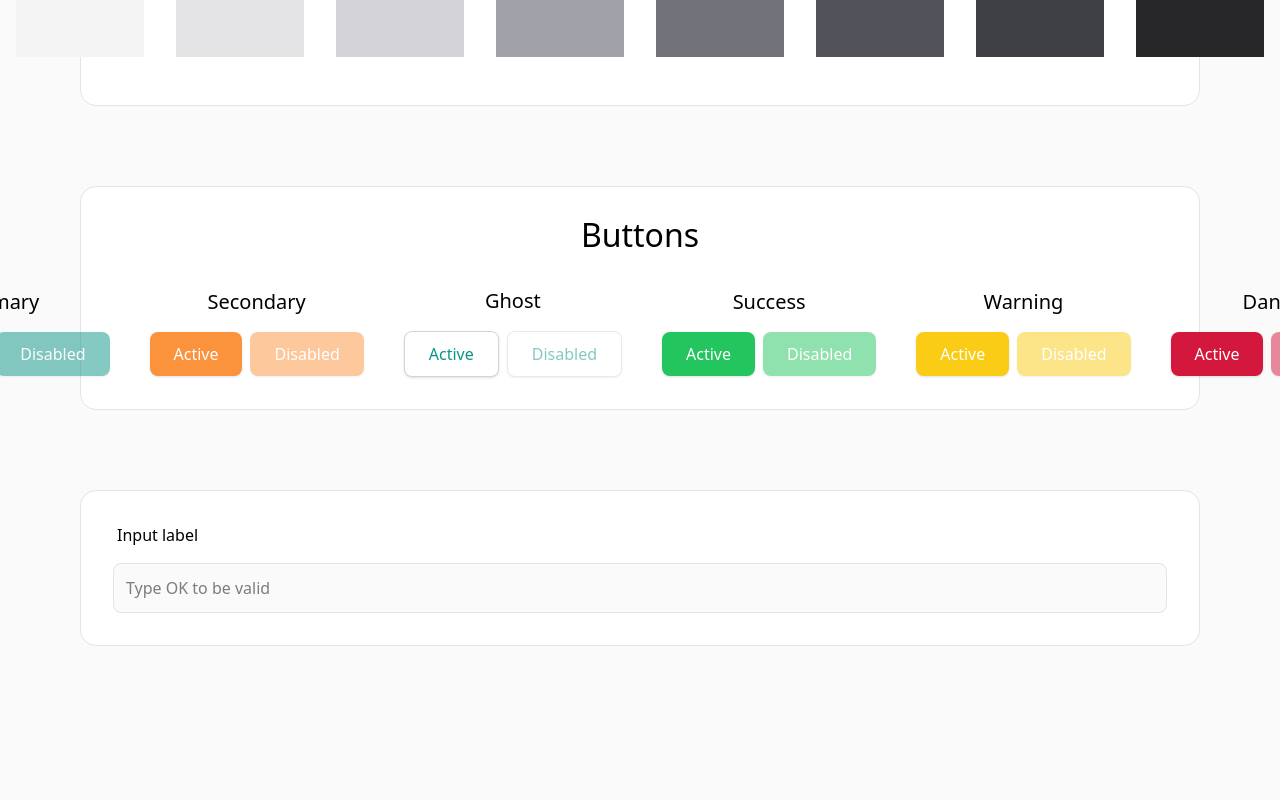
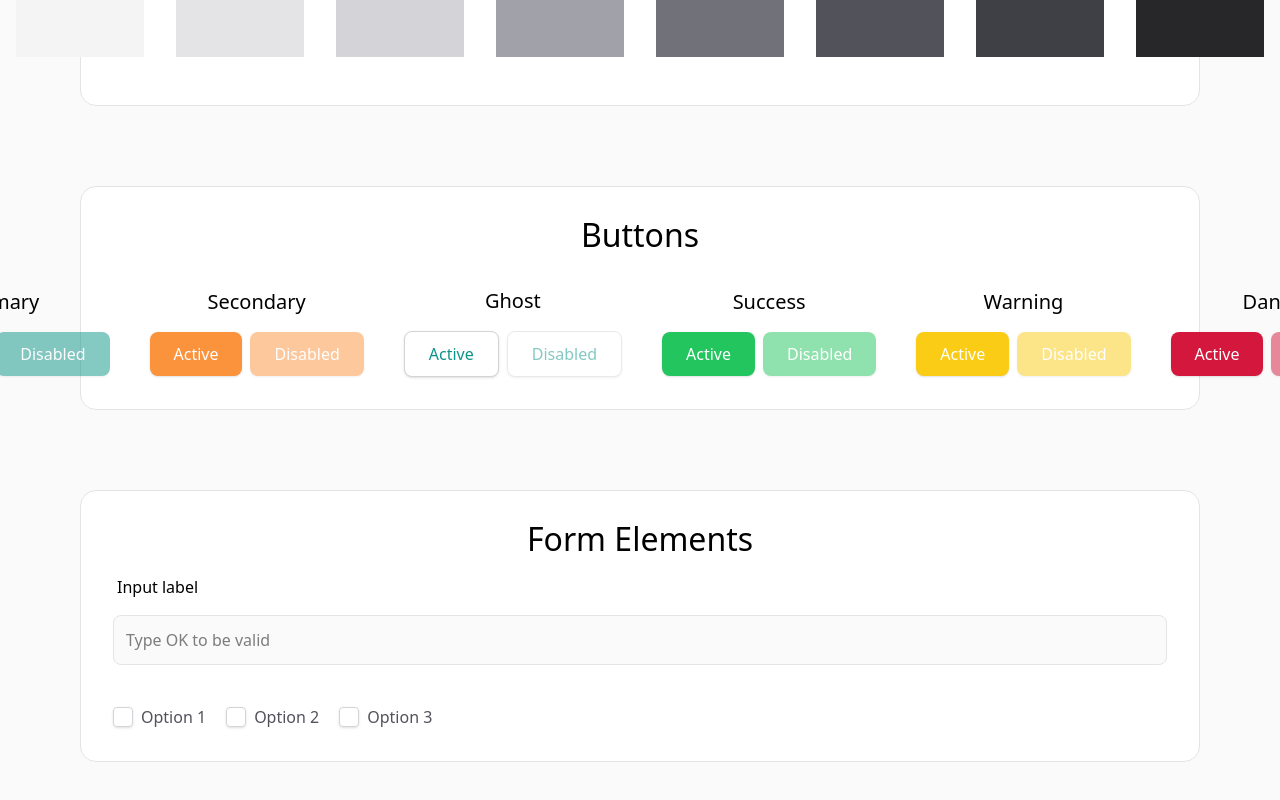
Before and after one commit to gregoirelebas/SkillSwap-Front, a React (Vite) app: page / in a window 1280 px wide. Shown: the part 964-1764 px from the top of the page. Before the commit the page ends 1690 px from the top, so only its background shows below. Built offline with nearby package versions, Linux system fonts and the light colour scheme.

Commit message:
Created a checkbox element.

```diff
--- /dev/null
+++ b/src/components/checkbox.tsx
@@ -0,0 +1,36 @@
+import type { InputHTMLAttributes } from 'react';
+
+interface CheckboxProps extends InputHTMLAttributes<HTMLInputElement> {
+  label?: string;
+}
+
+export default function Checkbox(props: CheckboxProps) {
+  return (
+    <div className="row">
+      <div className="flex relative">
+        <input
+          type="checkbox"
+          className="peer h-5 w-5 cursor-pointer transition-all appearance-none rounded shadow hover:shadow-md border border-neutral-300 checked:bg-neutral-800 checked:border-neutral-800"
+          {...props}
+        />
+        <span className="absolute text-white opacity-0 peer-checked:opacity-100 top-1/2 left-1/2 transform -translate-x-1/2 -translate-y-1/2">
+          <svg
+            xmlns="http://www.w3.org/2000/svg"
+            className="h-3.5 w-3.5"
+            viewBox="0 0 20 20"
+            fill="currentColor"
+            stroke="currentColor"
+            strokeWidth="1.5">
+            <path
+              fillRule="evenodd"
+              d="M16.707 5.293a1 1 0 010 1.414l-8 8a1 1 0 01-1.414 0l-4-4a1 1 0 011.414-1.414L8 12.586l7.293-7.293a1 1 0 011.414 0z"
+              clipRule="evenodd"></path>
+          </svg>
+        </span>
+      </div>
+      <label className="cursor-pointer ml-2 text-neutral-600" htmlFor={props.id}>
+        {props.label}
+      </label>
+    </div>
+  );
+}
--- a/src/pages/Toolkit.tsx
+++ b/src/pages/Toolkit.tsx
@@ -1,3 +1,4 @@
+import Checkbox from '../components/checkbox';
 import Input from '../components/input';
 import useInput from '../hooks/useInput';
 
@@ -126,7 +127,8 @@ export default function Toolkit() {
 
       {/* Form elements */}
       <div className="card w-full">
-        <form onSubmit={handleSubmit}>
+        <h1 className="text-center">Form Elements</h1>
+        <form className="flex flex-col gap-10 mt-5" onSubmit={handleSubmit}>
           <Input
             label="Input label"
             isValid={okInput.isValid}
@@ -139,6 +141,12 @@ export default function Toolkit() {
               onChange: okInput.onChange,
             }}
           />
+
+          <div className="flex gap-5">
+            <Checkbox id="option1" label="Option 1" value={'option1'} />
+            <Checkbox id="option2" label="Option 2" value={'option2'} />
+            <Checkbox id="option3" label="Option 3" value={'option3'} />
+          </div>
         </form>
       </div>
     </div>
```
